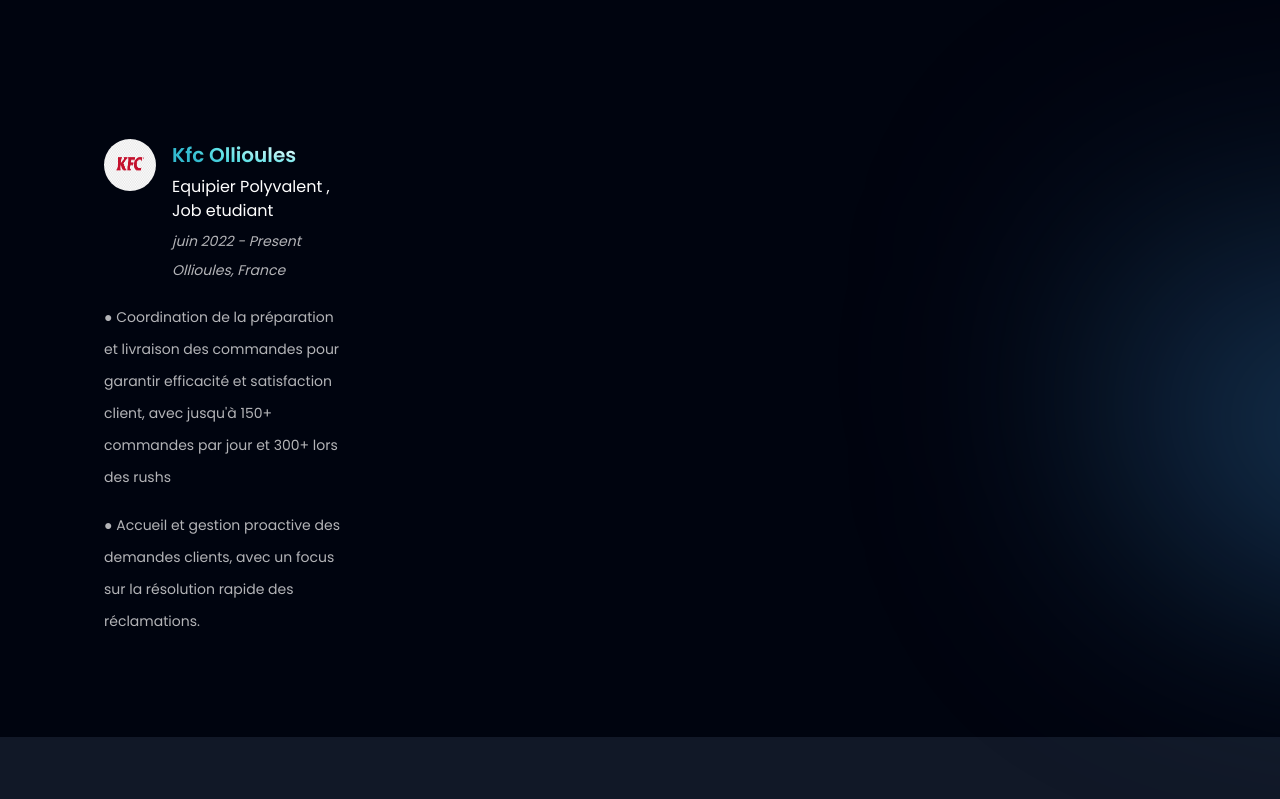
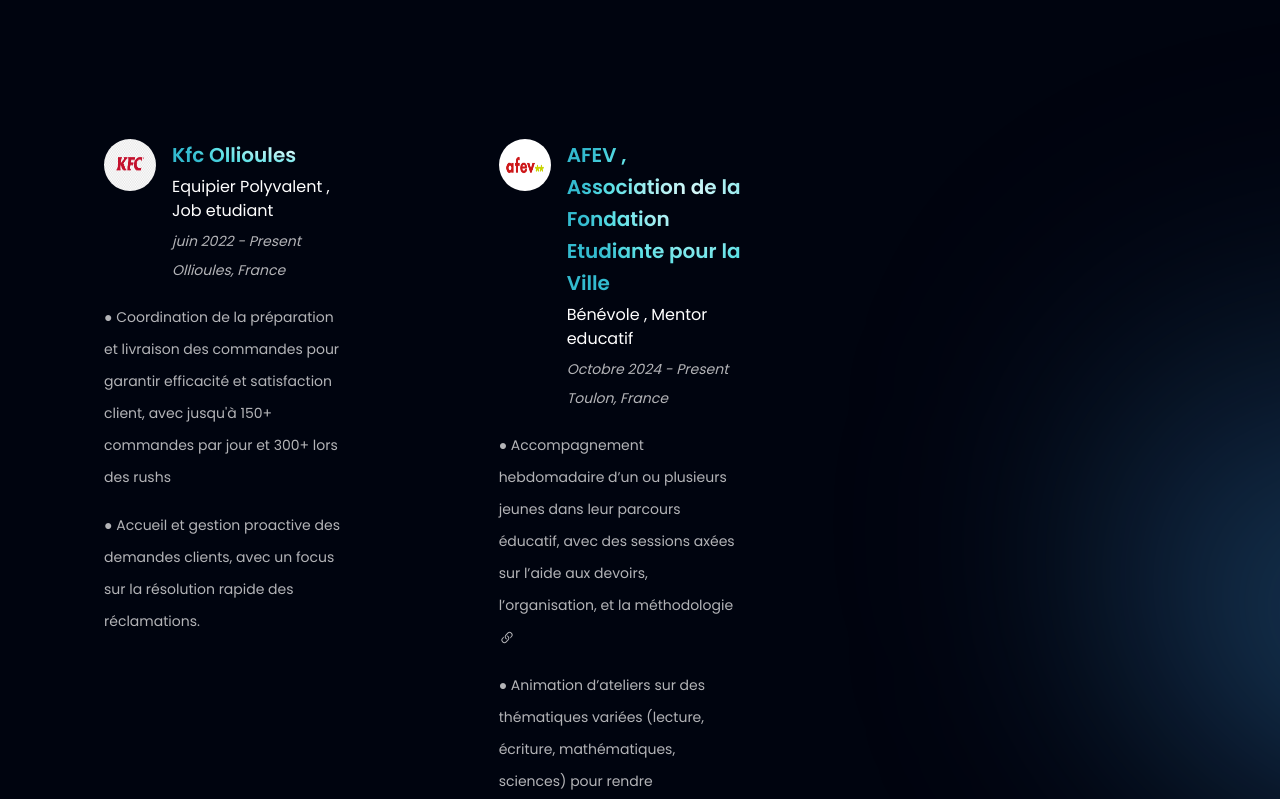
Before and after one commit to sony-level/Portfolio, a React (Vite) app: page / in a window 1280 px wide. Shown: the part 7660-8459 px from the top of the page. Built offline with nearby package versions, Linux system fonts and the light colour scheme; no server answers.

Commit message:
feat add new external activity school

```diff
--- a/src/assets/index.js
+++ b/src/assets/index.js
@@ -60,9 +60,11 @@
 import blog from "./blog.png"
 import owasp from "./owasp.webp"
 import learn from "./learn.jpeg"
+import afev from "./afev.png"
 export {
   bash,
     learn,
+    afev,
   othelo,
   owasp,
   cloud,
--- a/src/constants/index.js
+++ b/src/constants/index.js
@@ -15,7 +15,7 @@
   cloud,
   othelo,
   blog,
-  owasp, learn
+  owasp, learn, afev
 
 } from "../assets";
 
@@ -820,6 +820,23 @@
     ],
     logo: kfc,
   },
+  {
+    organisation: "AFEV , Association de la Fondation Etudiante pour la Ville",
+    title: "Bénévole , Mentor educatif",
+    duration: "Octobre 2024 - Present",
+    city: "Toulon, France",
+    content: [
+      {
+        text: "Accompagnement hebdomadaire d’un ou plusieurs jeunes dans leur parcours éducatif, avec des sessions axées sur l’aide aux devoirs, l’organisation, et la méthodologie ",
+        link: "https://afev.org/",
+      },
+      {
+        text: "Animation d’ateliers sur des thématiques variées (lecture, écriture, mathématiques, sciences) pour rendre l’apprentissage interactif et engageant.",
+        link: "",
+      },
+    ],
+    logo: afev,
+  },
 ];
 
 export const socialMedia = [
```
Also changed, not shown: src/assets/afev.png (added).
